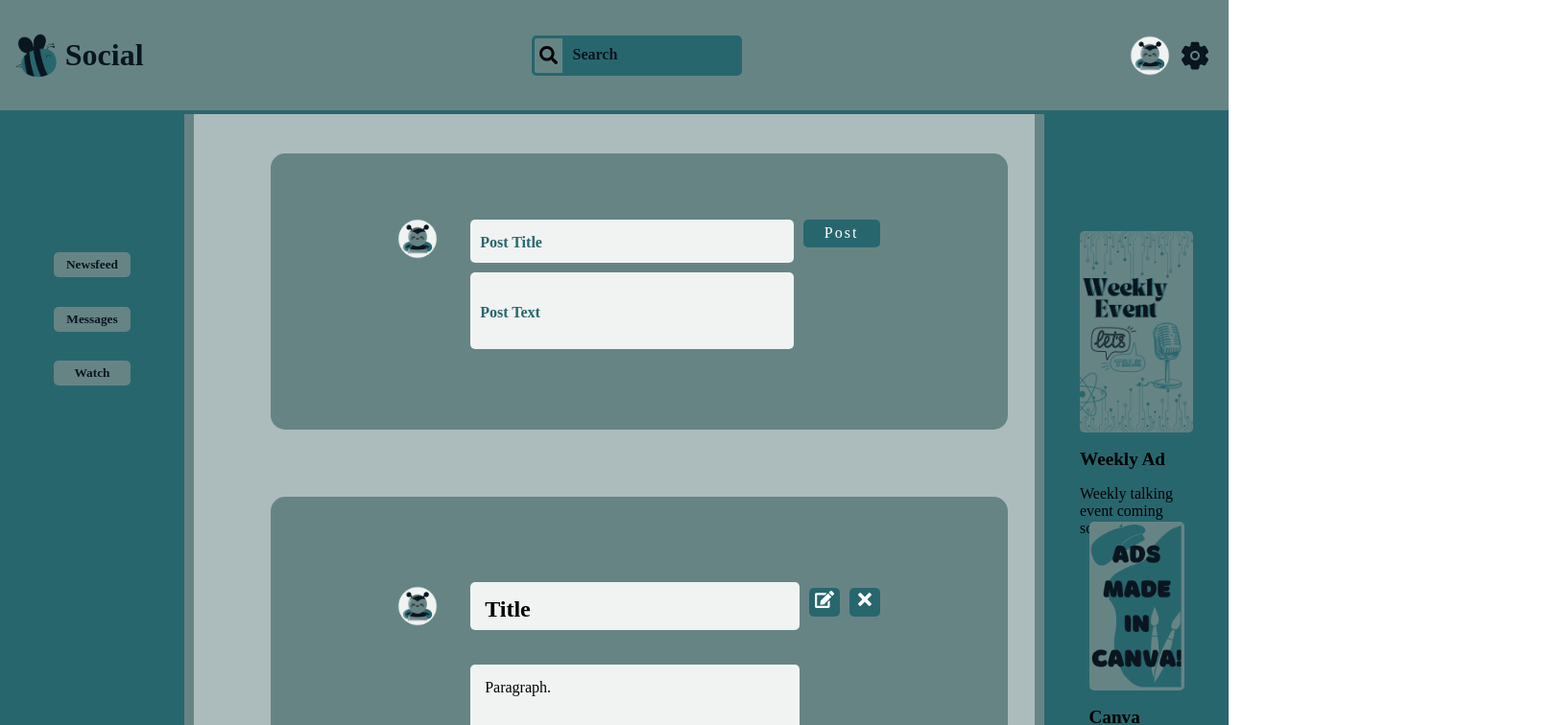
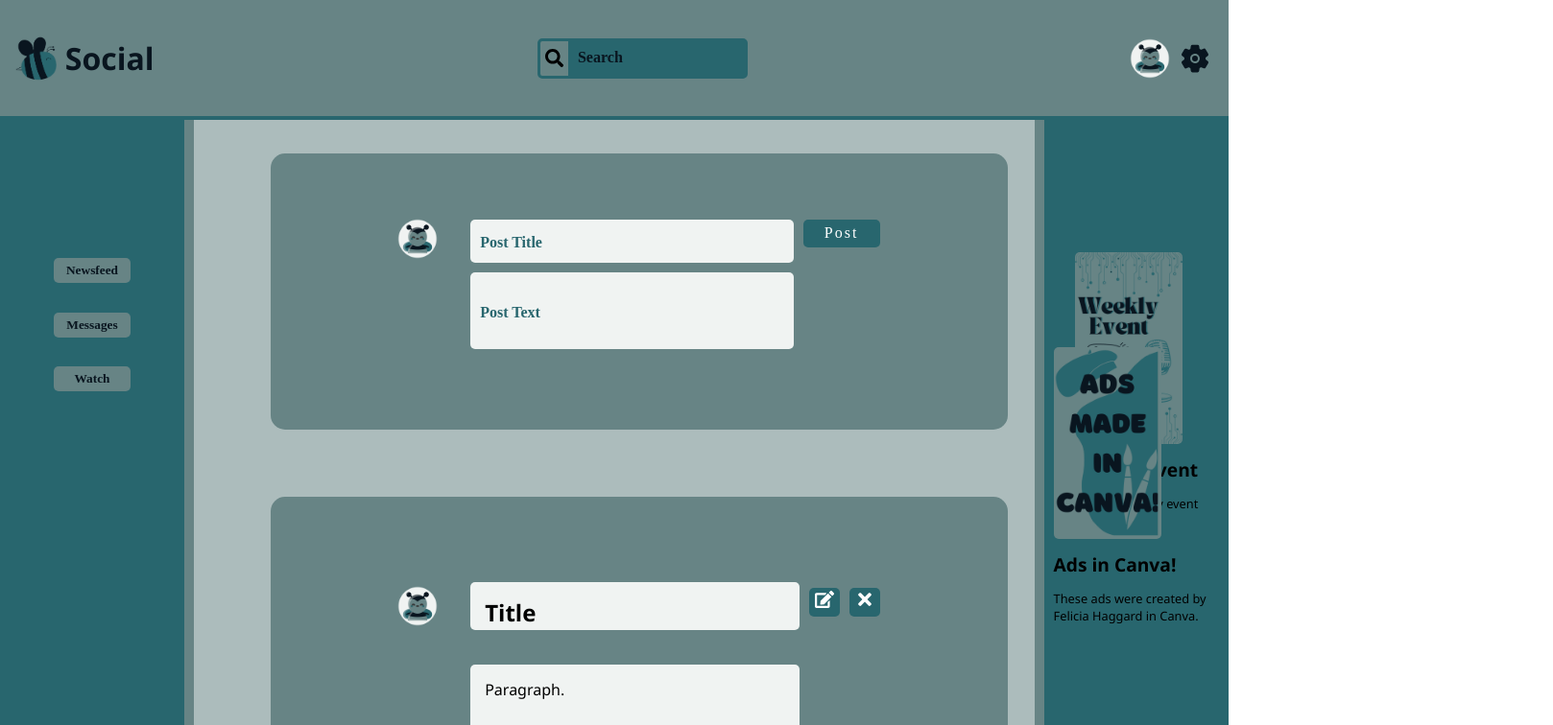
Before and after one commit to HaggardFelicia/Haggard_Felicia_Dev2501, a React (Create React App) app: page / in a window 1280 px wide. Shown: the top 756 px of the page at 96% size, 1618 px wide, since content can reach past the window. Built offline with nearby package versions, Linux system fonts and the light colour scheme; the HTML template or start-up script is replaced by a standard one.

Commit message:
updating right navigation

```diff
--- a/package.json
+++ b/package.json
@@ -6,6 +6,7 @@
     "@testing-library/jest-dom": "^5.17.0",
     "@testing-library/react": "^13.4.0",
     "@testing-library/user-event": "^13.5.0",
+    "@babel/plugin-proposal-private-property-in-object": "^7.16.7",
     "react": "^18.2.0",
     "react-dom": "^18.2.0",
     "react-scripts": "5.0.1",
--- a/src/App.js
+++ b/src/App.js
@@ -3,13 +3,13 @@ import Header from "./components/Header";
 import LeftNav from "./components/leftNavigation";
 import Form from "./components/Form";
 import PostCard from "./components/PostCard";
-import AdCard from "./components/AdCard";
+import RightNav from "./components/RightNav";
 class App extends Component {
   render() {
     return (
       <div className="App" style={styles.container}>
         <Header />
-        <AdCard />
+        <RightNav />
         <LeftNav />
         <Form />
         <PostCard h1Text="Testing" pText="testing" />
@@ -25,8 +25,6 @@ const styles = {
   container: {
     height: "100%",
     width: "100%",
-    display: "block",
     backgroundColor: "#acbcbc",
-    fontFamily: "Merienda, cursive",
   }
 }
--- a/src/components/AdCard.js
+++ b/src/components/AdCard.js
@@ -1,21 +1,11 @@
 import React from 'react';
 import Icons from './IconAd';
-// import ImgUrl from '../images/Social.png';
-import ad1 from '../images/Weekly.png';
-import ad2 from '../images/ADS.png';
 const AdCard = props => {
     return(
-        <div style={styles.rightNav}>
-                <div style={styles.padding}>
-                    <Icons IconImg={ad1} ImageAlt="Weekly Event ad" />
-                    <h1 style={styles.h1}>Weekly Ad</h1>
-                    <p>Weekly talking event coming soon!</p>
-                </div>
-                <div style={styles.padding2}>
-                    <Icons IconImg={ad2} ImageAlt="Canva ad" />
-                    <h1 style={styles.h1}>Canva</h1>
-                    <p>Ads made in Canva By Felicia Haggard!</p>
-                </div>
+        <div style={props.adStyle}>
+            <Icons IconImg={props.ad} ImageAlt="Weekly Event ad" />
+            <h1 style={styles.h1}>{props.h1}</h1>
+            <p style={styles.p}>{props.pText}</p>
         </div>
     );
 }
@@ -23,28 +13,10 @@ const AdCard = props => {
 export default AdCard;
 
 const styles = {
-    rightNav: {
-        width: "15%",
-        height: "100vh",
-        backgroundColor: "#28666e",
-        borderLeft: "10px solid #678485",
-        display: "flex",
-        alignItems: "center",
-        flexDirection: "column",
-        paddingTop: "5%",
-        float: "right"
-    },
-    padding: {
-        padding: "30%",
-    },
-    padding2: {
-        padding: "30%",
-        top: "20%",
-        position: "absolute",
-        height: "110%",
-    },
     h1: {
         fontSize: "1.2rem",
     },
-
+    p: {
+        fontSize: ".8rem",
+    }
 }
--- a/src/components/IconAd.js
+++ b/src/components/IconAd.js
@@ -9,8 +9,13 @@ export default Icons;
 
 const styles = {
     Icons: {
-        height: "20%",
+        height: "200px",
         cursor: "pointer",
-        borderRadius: "5px"
+        borderRadius: "5px",
+        alignItems: "center",
+        justifyContent: "center",
+        display: "flex",
+        flexDirection: "column",
+
     }
 }
--- /dev/null
+++ b/src/components/RightNav.js
@@ -0,0 +1,47 @@
+import React from 'react';
+import AdCard   from './AdCard';
+import ad1 from '../images/Weekly.png';
+import ad2 from '../images/ADS.png';
+
+const RightNav = props => {
+    return (
+        <div style={styles.rightNav}>
+            <AdCard adStyle={styles.ad1}  ad={ad1} h1="Weekly Event" pText="This is a weekly event" />
+            <AdCard adStyle={styles.ad2} ad={ad2} h1="Ads in Canva!" pText="These ads were created by Felicia Haggard in Canva." />
+        </div>
+    );
+}
+export default RightNav;
+
+const styles = {
+    rightNav: {
+        width: "15%",
+        height: "100vh",
+        backgroundColor: "#28666e",
+        borderLeft: "10px solid #678485",
+        display: "flex",
+        alignItems: "center",
+        flexDirection: "column",
+        paddingTop: "10%",
+        float: "right",
+        position: "relative !important",
+        top: "0",
+        right: "0",
+        overflow: "hidden",
+
+    },
+    ad1: {
+        top: "5%",
+        position: "absolute !important",
+        padding: "5%",
+        alignItems: "center",
+        height: "10%",
+    },
+    ad2: {
+        top: "20%",
+        position: "absolute !important",
+        padding: "5%",
+        alignItems: "center",
+        height: "10%",
+    }
+};
```
